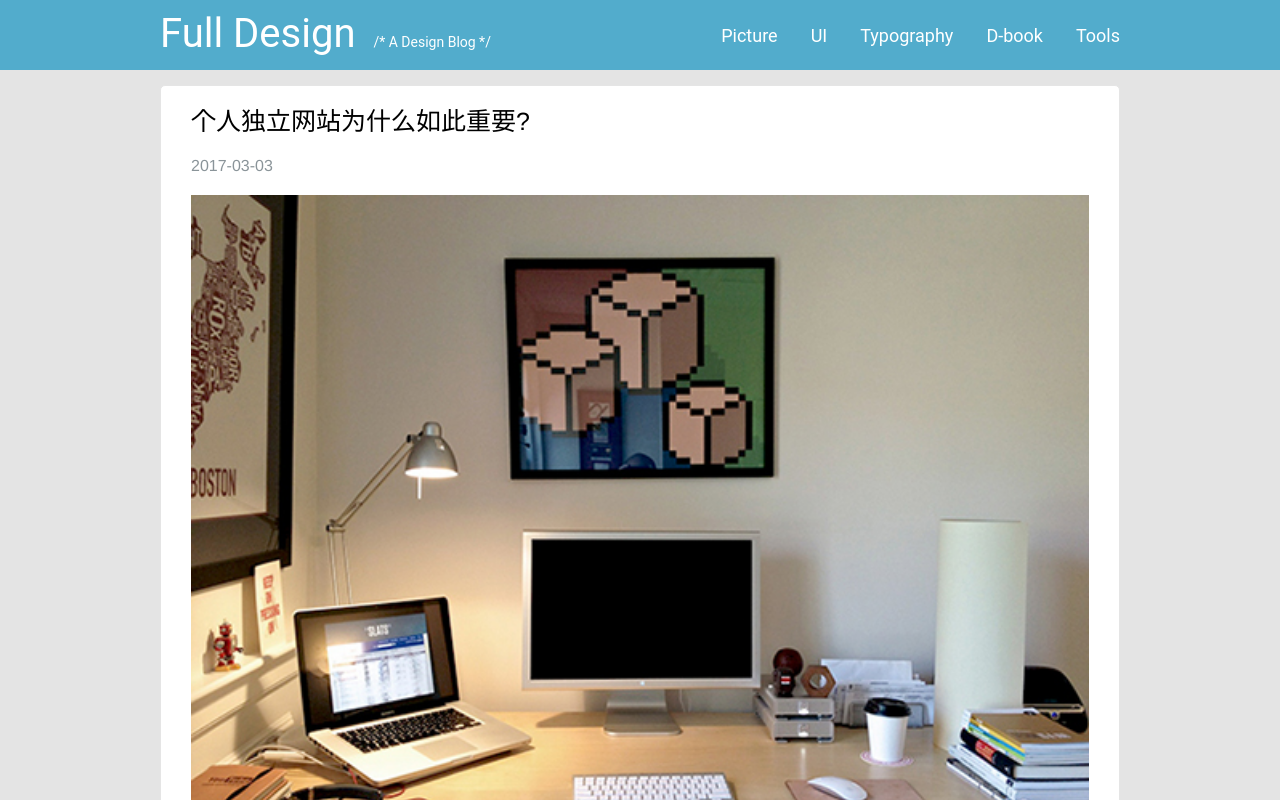
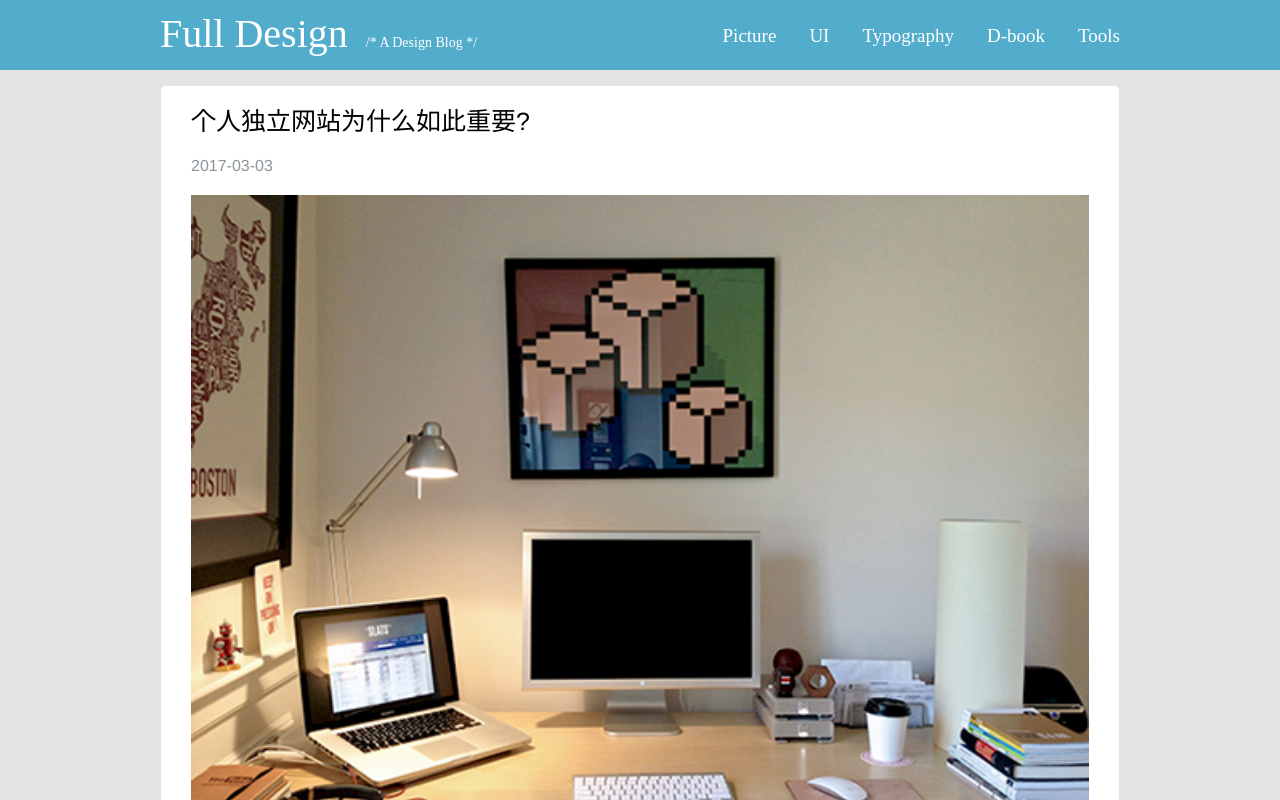
Before and after one commit to wubinstark/love, a plain HTML site: page index.html in a window 1280 px wide. Shown: the top 800 px of the page. Drawn offline with Linux system fonts and the light colour scheme.

Commit message:
dbug_font-famliy

```diff
--- a/index.html
+++ b/index.html
@@ -16,13 +16,13 @@
 		address,cite,code,em,th {font-weight:normal; font-style:normal;}
 		/*自定义样式*/
 		.body{background-color: rgb(228,228,228);font-family: Meta,'Helvetica Neue','Hiragino Sans GB','PingFang SC','Microsoft YaHei',Arial,simhei,sans-serif;}
-		.webdesign{font-family: "Roboto";background-color: #52ACCC;padding-top: 10px;padding-bottom: 10px;}
+		.webdesign{font-family: "Roboto-Light";background-color: #52ACCC;padding-top: 10px;padding-bottom: 10px;}
 		.webtop{max-width: 960px;display: block;margin-right: auto;margin-left: auto;height: 40px;height: 50px;}
 		.logo{display: inline-block;font-size: 40px;color: #ffffff;text-decoration: none;}
 		.solgan{color: #ffffff;font-size: 14px;padding-left: 15px;}
 		.websitelink{}
 		.nav{float: right;margin-top: 15px;}
-		.navh{text-decoration: none;margin-left: 30px;color: #ffffff;font-size: 12px;font-size: 18px;transition: all 0.125s linear 0s;}
+		.navh{text-decoration: none;margin-left: 30px;color: #ffffff;font-size: 12px;font-size: 19px;transition: all 0.125s linear 0s;}
 		.navh:hover{color: #6bc5d2;}
 
 		.webcontent{max-width: 960px;display: block;margin-right: auto;margin-left: auto;}
```
Also changed, not shown: diary_01.html (+1 -1 lines).
